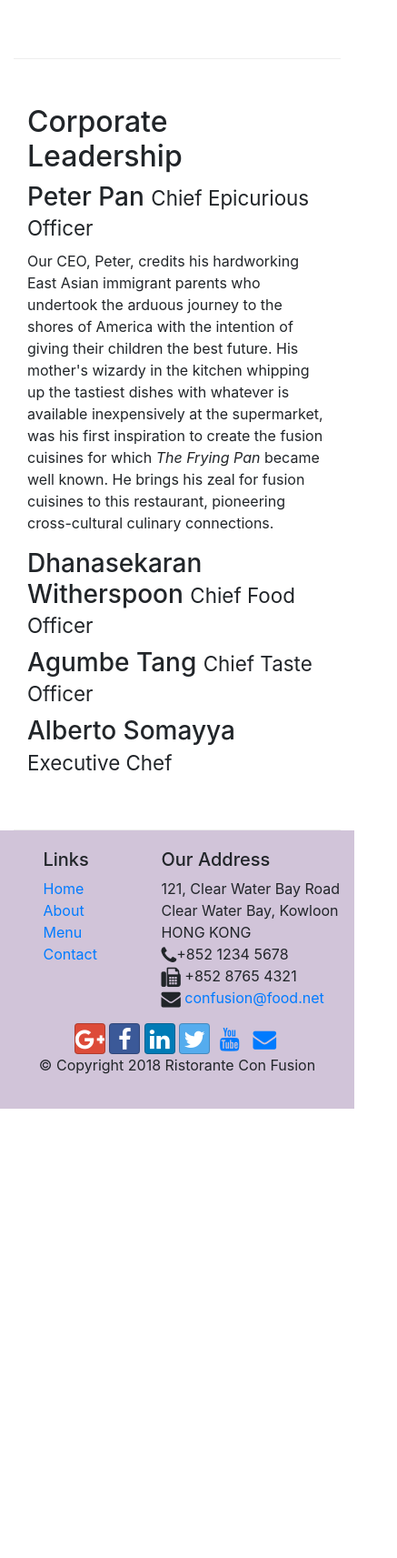
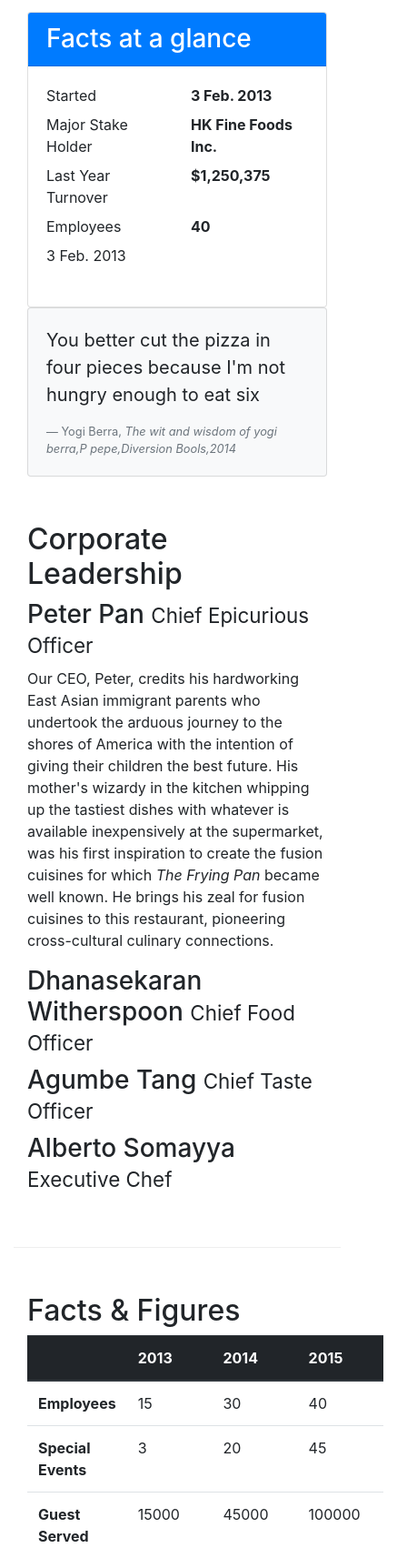
Before and after one commit to SchrOdinger11/webDevPractice, a website: page aboutus.html in a window 390 px wide. Shown: the part 1012-2725 px from the top of the page at 91% size, 437 px wide, since content can reach past the window. Before the commit the page ends 2231 px from the top, so only its background shows below. Drawn offline with nearby package versions, Linux system fonts and the light colour scheme.

Commit message:
cards and tables

```diff
--- a/aboutus.html
+++ b/aboutus.html
@@ -67,8 +67,38 @@
                 <p class="hidden-xs-down">Started in 2010, Ristorante con Fusion quickly established itself as a culinary icon par excellence in Hong Kong. With its unique brand of world fusion cuisine that can be found nowhere else, it enjoys patronage from the A-list clientele in Hong Kong.  Featuring four of the best three-star Michelin chefs in the world, you never know what will arrive on your plate the next time you visit us.</p>
                 <p>The restaurant traces its humble beginnings to <em>The Frying Pan</em>, a successful chain started by our CEO, Mr. Peter Pan, that featured for the first time the world's best cuisines in a pan.</p>
             </div>
-            <div class="col-sm-4">
+
+            <div class=" col-sm">
+                <div class="card">
+                    <h3 class="card-header bg-primary text-white">Facts at a glance</h3>
+                    <div class="card-body">
+                        <dl class="row">
+                            <dd class="col-6">  Started</dd>
+                            <dt class="col-6">  3 Feb. 2013</dt>
+                            <dd class="col-6">  Major Stake Holder</dd>
+                            <dt class="col-6">  HK Fine Foods Inc.</dt>
+                            <dd class="col-6">  Last Year Turnover</dd>
+                            <dt class="col-6">  $1,250,375</dt>
+                            <dd class="col-6">  Employees</dd>
+                            <dt class="col-6">  40</dt>
+
+
+                            <dd class="col-6">3 Feb. 2013</dd>
+                        </dl>
+                    </div>
+                </div>
             </div>
+            <div class=" col-12">
+                <div class="card card-body bg-light">
+                    <blockquote class="blockquote">
+                        <p class="mb-0" >You better cut the pizza in four pieces because I'm not hungry enough to eat six</p>
+                    </blockquote>
+                    <footer class="blockquote-footer">Yogi Berra,
+                        <cite title="Source Title">The wit and wisdom of yogi berra,P pepe,Diversion Bools,2014</cite>
+                    </footer>
+
+
+                    </div>
         </div>
 
 
@@ -84,6 +114,54 @@
                 <h3>Alberto Somayya <small>Executive Chef</small></h3>
                 <p class="d-none d-sm-block">Award winning three-star Michelin chef with wide International experience having worked closely with whos-who in the culinary world, he specializes in creating mouthwatering Indo-Italian fusion experiences. He says, <em>Put together the cuisines from the two craziest cultures, and you get a winning hit! Amma Mia!</em></p>
             </div>
+       </div>
+       <div class="row row-content">
+           <div class="col-12 col-sm-9">
+               <h2>Facts &amp; Figures</h2>
+               <div class="table responsive">
+                   <table class="table table-stripped">
+                       <thead class="thead-dark">
+                           <tr>
+                               <th>&nbsp;</th>
+                               <th>2013</th>
+                               <th>2014</th>
+                               <th>2015</th>
+                           </tr>
+                       </thead>
+
+                       <tbody>
+                           <tr>
+                               <th>Employees</th>
+                               <td>15</td>
+                               <td>30</td>
+                               <td>40</td>
+                           </tr>
+                           <tr>
+                            <th>Special Events</th>
+                            <td>3</td>
+                            <td>20</td>
+                            <td>45</td>
+                        </tr>
+                        <tr>
+                            <th>Guest Served</th>
+                            <td>15000</td>
+                            <td>45000</td>
+                            <td>100000</td>
+                        </tr>
+                        <tr>
+                            <th>Annual Turnover</th>
+                            <td>$231,325</td>
+                            <td>$500000</td>
+                            <td>$300000</td>
+                        </tr>
+                       </tbody>
+                   </table>
+               </div>
+           </div>
+           <div class="col-12 col-sm-3">
+
+           </div>
+
        </div>
 
     </div>
```
